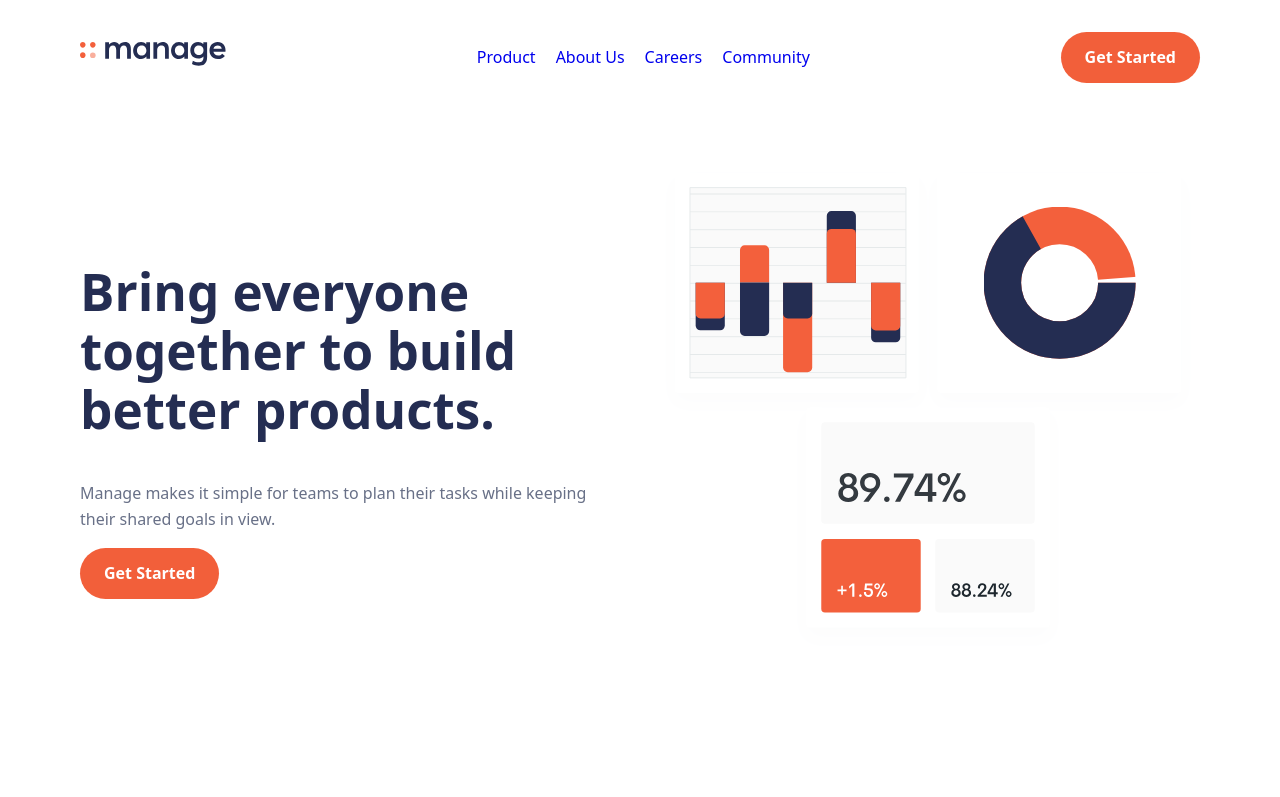
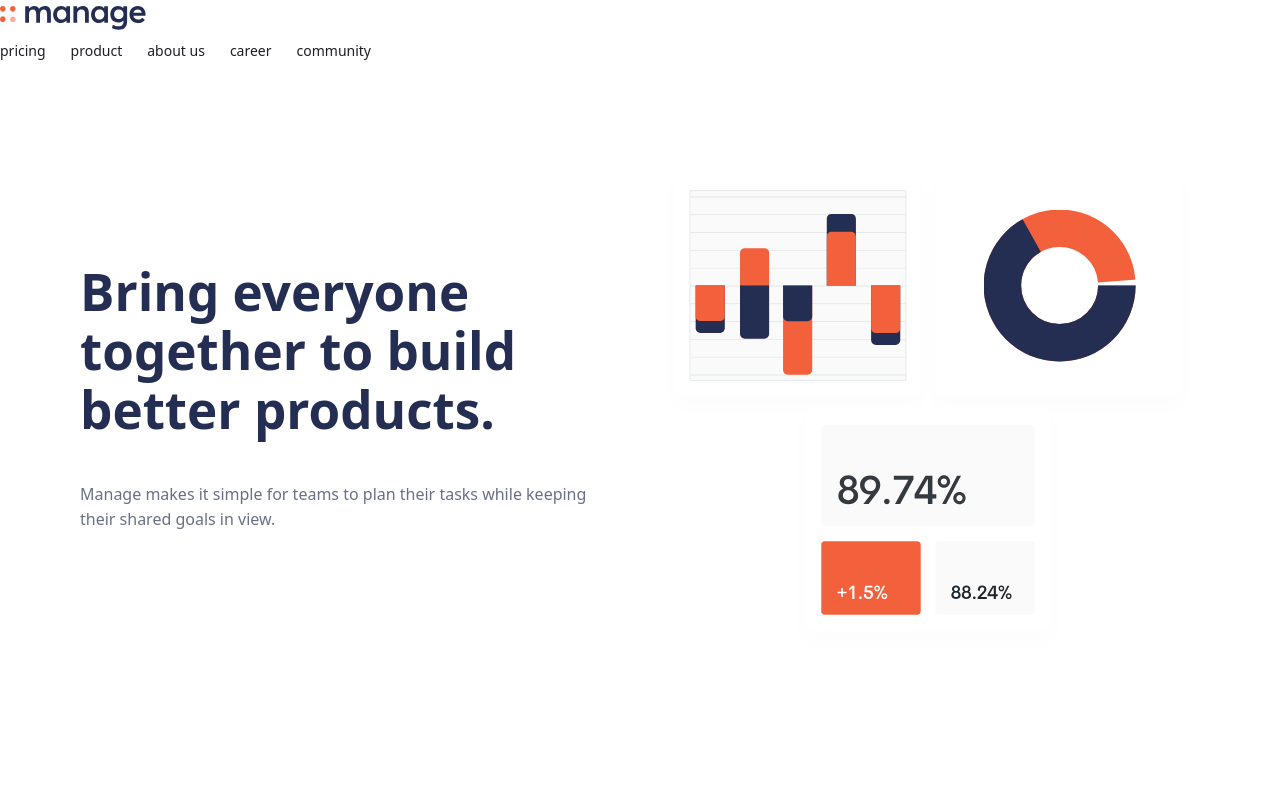
Before and after one commit to 0xverse-Suite/frontend-engineering, a plain HTML site: page projects/manage-landing-page/index.html in a window 1280 px wide. Shown: the top 797 px of the page. Drawn offline with Linux system fonts and the light colour scheme.

Commit message:
added a feature :i added a header to my assigned  section

```diff
--- a/projects/manage-landing-page/sections/navbar.html
+++ b/projects/manage-landing-page/sections/navbar.html
@@ -1,5 +1,5 @@
 <!-- Student 1: Navbar / responsive mobile menu -->
-<header class="site-header container">
+<!-- <header class="site-header container">
   <a href="#top" aria-label="Manage home"><img src="./resources/logo.svg" alt="Manage" width="146" height="24"></a>
   <nav class="primary-nav" id="primary-nav" aria-label="Main menu">
     <a href="#features">Product</a><a href="#testimonials">About Us</a><a href="#cta">Careers</a><a href="#footer">Community</a>
@@ -8,4 +8,19 @@
   <button class="menu-toggle" type="button" aria-expanded="false" aria-controls="primary-nav" aria-label="Toggle menu">
     <img src="./resources/icon-hamburger.svg" alt="" width="25" height="18">
   </button>
+</header> -->
+
+
+<header>
+  <div class="logo"><img src="/resources/logo.svg" alt=""></div>
+
+  <nav>
+    <a href="#">pricing</a>
+    <a href="#">product</a>
+    <a href="#">about us</a>
+    <a href="#">career</a>
+      <a href="#">community</a>
+
+  </nav>
+  <button class="button">Get started</button>
 </header>
--- a/projects/manage-landing-page/style.css
+++ b/projects/manage-landing-page/style.css
@@ -1,14 +1,72 @@
 /* Shared defaults: tutor owned. Students edit only their own section CSS. */
-:root { --orange: hsl(12,88%,59%); --orange-light: hsl(13,100%,96%); --navy: hsl(228,39%,23%); --ink: hsl(233,12%,13%); --off-white: hsl(0,0%,98%); --muted:#687087; --content-width:1120px; }
-* {box-sizing:border-box}
-html {scroll-behavior:smooth}
-body {margin:0;color:var(--ink);background:white;font:16px/1.6 "Be Vietnam Pro",system-ui,sans-serif}
-img {max-width:100%;height:auto}
-button,input {font:inherit}
-button {cursor:pointer}
-.container {width:min(var(--content-width),calc(100% - 2.5rem));margin-inline:auto}
-.button {display:inline-block;padding:.8rem 1.5rem;border:0;border-radius:2rem;background:var(--orange);color:white;text-decoration:none;font-weight:700}
-:focus-visible {outline:3px solid var(--orange);outline-offset:3px}
-.sr-only {position:absolute;width:1px;height:1px;overflow:hidden;clip:rect(0,0,0,0);white-space:nowrap}
-.load-error {padding:1rem;background:#fff1f2;color:#991b1b}
-@media (prefers-reduced-motion:reduce) {html {scroll-behavior:auto}}
+:root {
+  --orange: hsl(12, 88%, 59%);
+  --orange-light: hsl(13, 100%, 96%);
+  --navy: hsl(228, 39%, 23%);
+  --ink: hsl(233, 12%, 13%);
+  --off-white: hsl(0, 0%, 98%);
+  --muted: #687087;
+  --content-width: 1120px;
+}
+* {
+  box-sizing: border-box;
+}
+html {
+  scroll-behavior: smooth;
+}
+body {
+  margin: 0;
+  color: var(--ink);
+  background: white;
+  font:
+    16px/1.6 "Be Vietnam Pro",
+    system-ui,
+    sans-serif;
+}
+img {
+  max-width: 100%;
+  height: auto;
+}
+button,
+input {
+  font: inherit;
+}
+button {
+  cursor: pointer;
+}
+.container {
+  width: min(var(--content-width), calc(100% - 2.5rem));
+  margin-inline: auto;
+}
+.button {
+  display: inline-block;
+  padding: 0.8rem 1.5rem;
+  border: 0;
+  border-radius: 2rem;
+  background: var(--orange);
+  color: white;
+  text-decoration: none;
+  font-weight: 700;
+}
+:focus-visible {
+  outline: 3px solid var(--orange);
+  outline-offset: 3px;
+}
+.sr-only {
+  position: absolute;
+  width: 1px;
+  height: 1px;
+  overflow: hidden;
+  clip: rect(0, 0, 0, 0);
+  white-space: nowrap;
+}
+.load-error {
+  padding: 1rem;
+  background: #fff1f2;
+  color: #991b1b;
+}
+@media (prefers-reduced-motion: reduce) {
+  html {
+    scroll-behavior: auto;
+  }
+}
--- a/projects/manage-landing-page/styles/navbar.css
+++ b/projects/manage-landing-page/styles/navbar.css
@@ -1,2 +1,76 @@
 /* Student 1: complete the mobile navigation design. */
-.site-header{display:flex;align-items:center;justify-content:space-between;gap:1.5rem;padding-block:2rem}.primary-nav{display:flex;gap:1.25rem}.primary-nav a{text-decoration:none}.menu-toggle{display:none;border:0;background:none}@media(max-width:700px){.header-button{display:none}.menu-toggle{display:block}.primary-nav{display:none}}
+/* .site-header {
+  display: flex;
+  align-items: center;
+  justify-content: space-between;
+  gap: 1.5rem;
+  padding-block: 2rem;
+}
+.primary-nav {
+  display: flex;
+  gap: 1.25rem;
+}
+.primary-nav a {
+  text-decoration: none;
+}
+.menu-toggle {
+  display: none;
+  border: 0;
+  background: none;
+}
+@media (max-width: 700px) {
+  .header-button {
+    display: none;
+  }
+  .menu-toggle {
+    display: block;
+  }
+  .primary-nav {
+    display: none;
+  }
+} */
+
+
+
+.header {
+    /* border: 2px solid red; */
+    display: flex;
+
+    justify-content: space-between;
+    align-items: start;
+    padding: 25px 10%;
+    background-color: var(--Very-Light-Gray);
+
+
+}
+.logo{
+    font-size: 25px;
+    font-weight: bold;
+    color: var(--Dark-Blue);
+
+
+}
+
+nav{
+    display: flex;
+    gap: 25px;
+    align-items: center;
+
+}
+nav a{
+    text-decoration: none;
+    color:var(--Very-Light-Gray) ;
+    font-size: 14px;
+    display: flex;
+    align-items: center;
+
+}
+.button{
+    background-color: var(--bright-Red);
+    color: white;
+padding: 15px 30px;
+border-radius: 30px;
+cursor: pointer;
+display: flex;
+align-items: center;
+}
```
